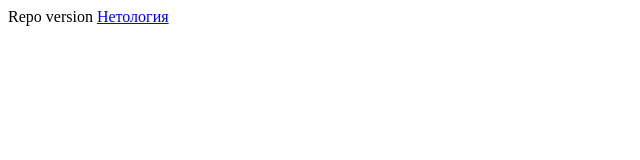
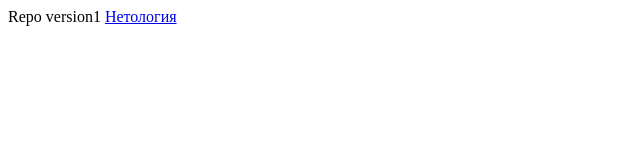
Before and after one commit to AlexSash888/newRepo, a plain HTML site: page index.html in a window 1280 px wide. Shown: the full height of the page, 0-640 px from the left. Drawn offline with Linux system fonts and the light colour scheme.

Commit message:
Update index.html

```diff
--- a/index.html
+++ b/index.html
@@ -7,7 +7,7 @@
     <title>Document</title>
 </head>
 <body>
-    Repo version
+    Repo version1
     <a href="https://netology.ru">Нетология</a>
 </body>
 </html>
```
